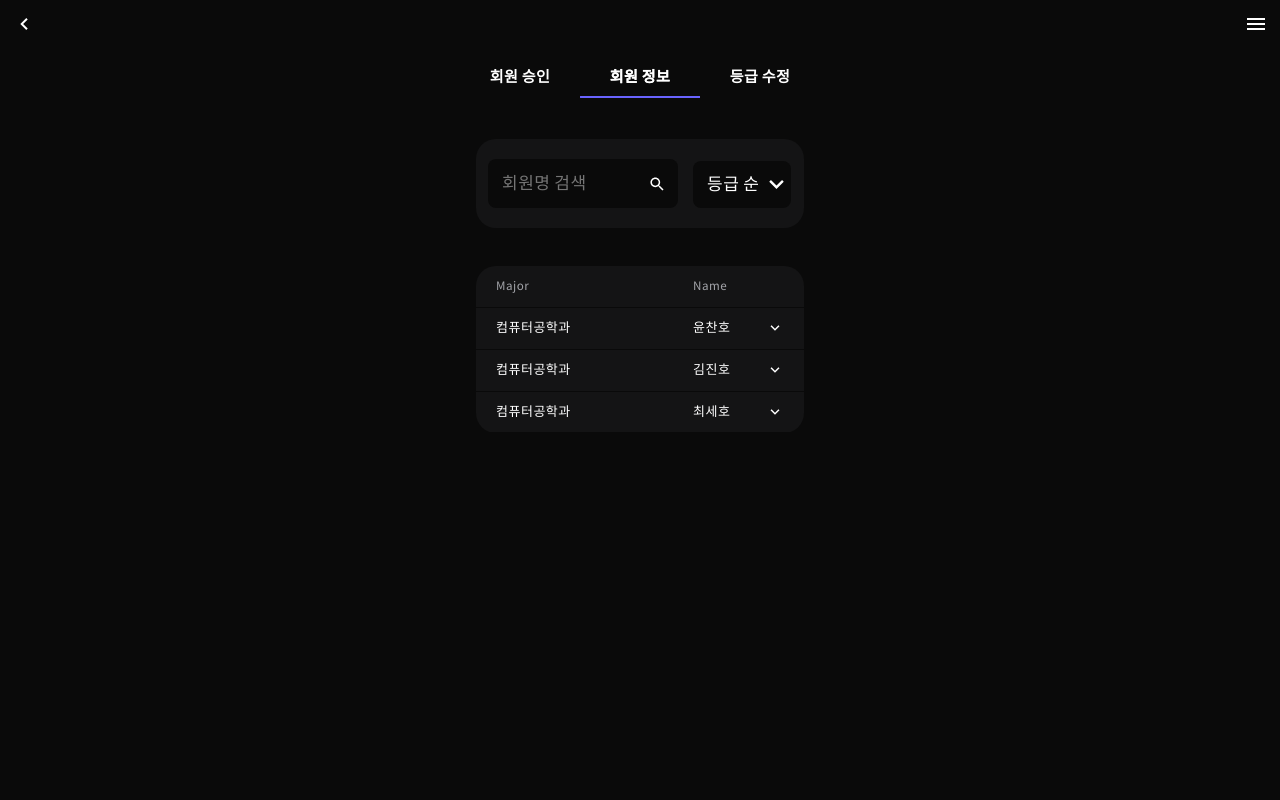
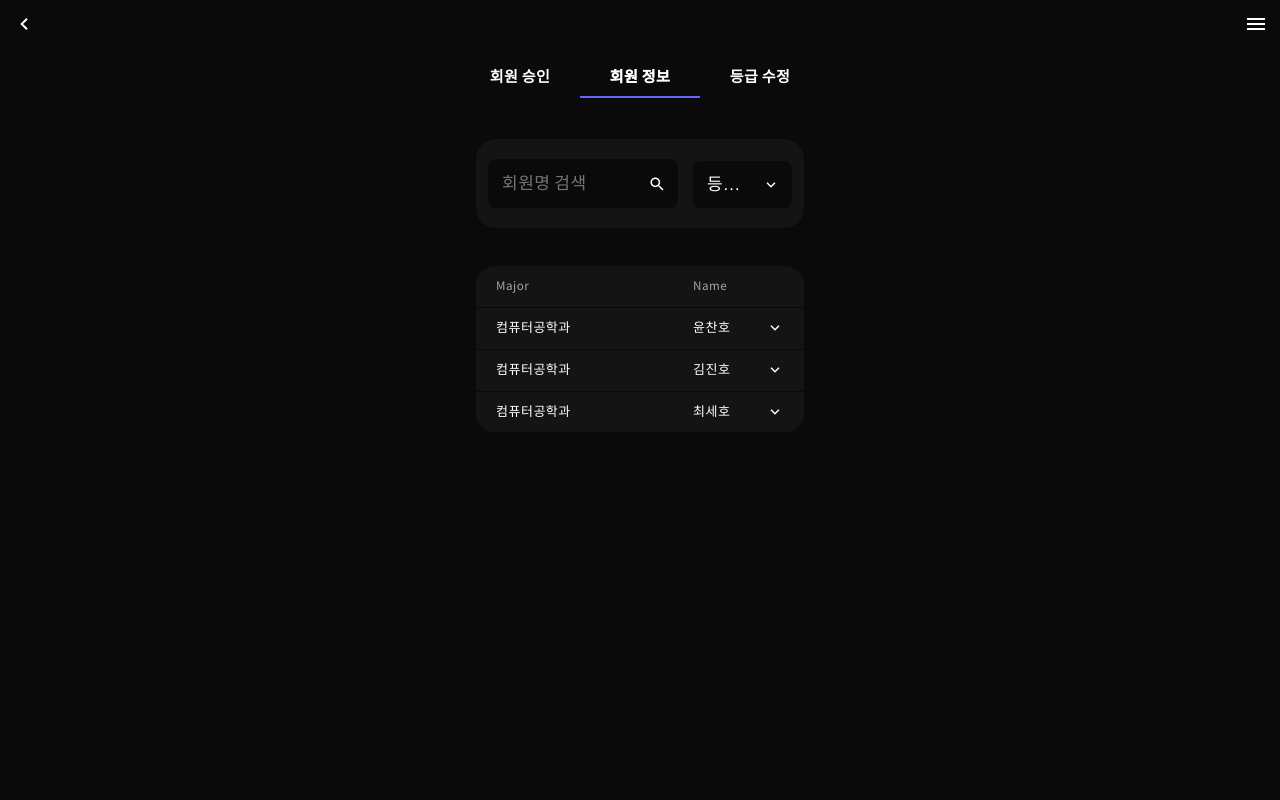
Before and after one commit to HICC-REBOOT/HICC-REBOOT-Frontend, a React (Create React App) app in the folder frontend/: page /admin/info in a window 1280 px wide. Shown: the top 800 px of the page. Built offline with nearby package versions, Linux system fonts and the light colour scheme; no server answers.

Commit message:
fix: 드롭다운 화살표 크기 조정

```diff
--- /dev/null
+++ b/frontend/src/components/common/dropdown/Arrow.style.tsx
@@ -0,0 +1,10 @@
+import { motion } from 'framer-motion';
+import styled from 'styled-components';
+
+const Arrow = styled(motion.img)`
+  width: 1.8rem;
+  height: 1.8rem;
+  cursor: pointer;
+`;
+
+export default Arrow;
--- a/frontend/src/components/common/dropdown/Dropdown.style.tsx
+++ b/frontend/src/components/common/dropdown/Dropdown.style.tsx
@@ -6,11 +6,13 @@ import hexToRGBA from '@utils/hexToRgba';
 const DropdownStyle = styled(Select)`
   & .Dropdown {
     &__indicator-separator {
+      width: 0;
       background-color: transparent;
     }
 
     &__dropdown-indicator {
       padding: 0;
+      margin: 0 1.2rem;
     }
 
     &__control {
@@ -47,7 +49,7 @@ const DropdownStyle = styled(Select)`
     }
 
     &__menu {
-      max-width: 14.6rem;
+      max-width: 15rem;
       width: 100%;
       margin-top: 0.4rem;
       border-top: 0;
--- a/frontend/src/components/common/dropdown/DropdownIndicator.tsx
+++ b/frontend/src/components/common/dropdown/DropdownIndicator.tsx
@@ -1,8 +1,9 @@
 import React from 'react';
 import { DropdownIndicatorProps, components } from 'react-select';
-import Arrow from '@assets/image/icon/arrow.svg';
-import { motion, Variants } from 'framer-motion';
+import arrow from '@assets/image/icon/arrow.svg';
+import { Variants } from 'framer-motion';
 import OptionType from './OptionType';
+import Arrow from './Arrow.style';
 
 const variants: Variants = {
   inactive: {
@@ -18,8 +19,8 @@ const variants: Variants = {
 function DropdownIndicator(props: DropdownIndicatorProps<OptionType, false>) {
   return (
     <components.DropdownIndicator {...props}>
-      <motion.img
-        src={Arrow}
+      <Arrow
+        src={arrow}
         alt="arrow"
         initial="inactive"
         animate={props.selectProps.menuIsOpen ? 'active' : 'inactive'}
```
Also changed, not shown: 1 other file (tests, documents, lock files or other folders).
